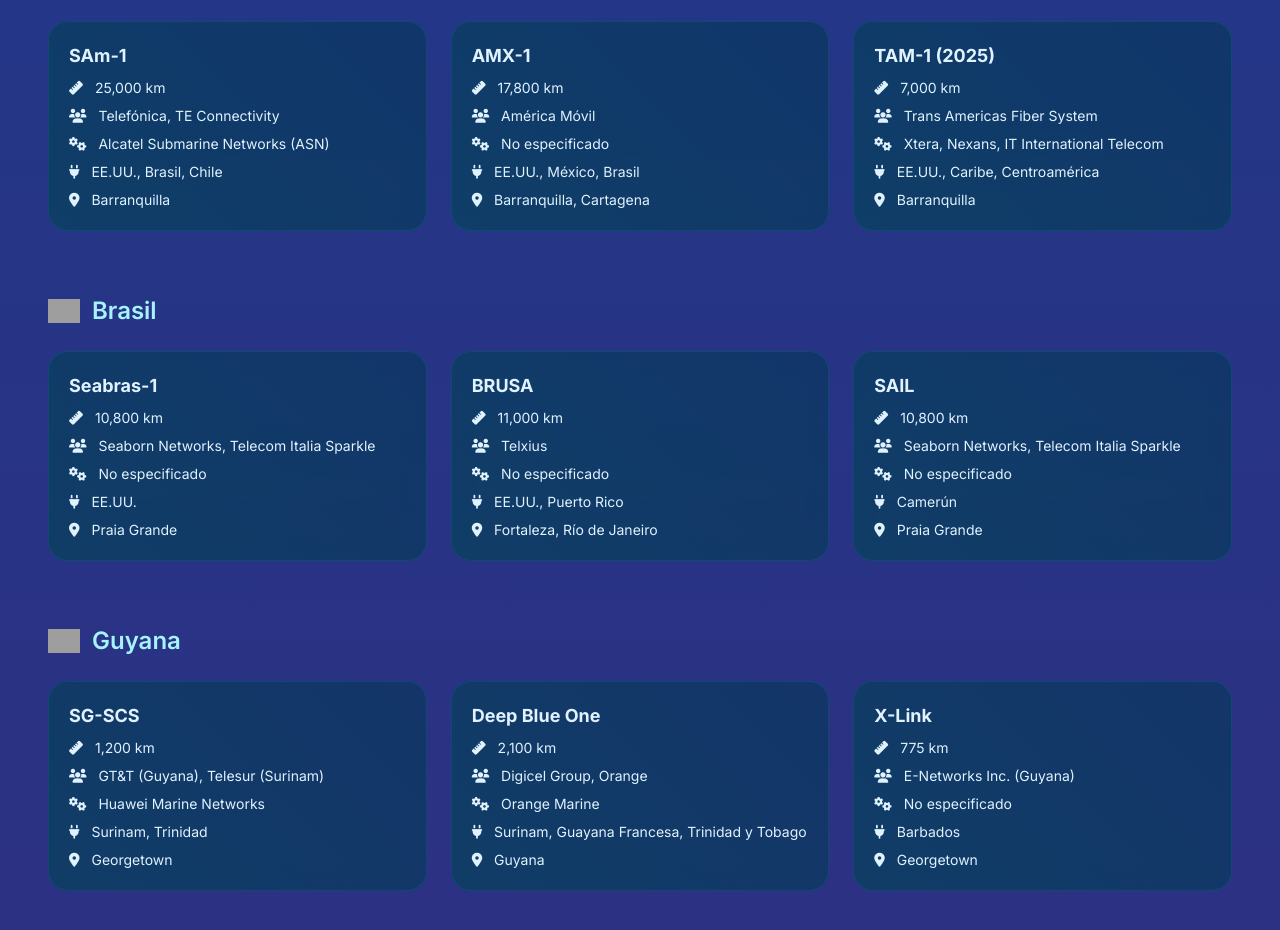
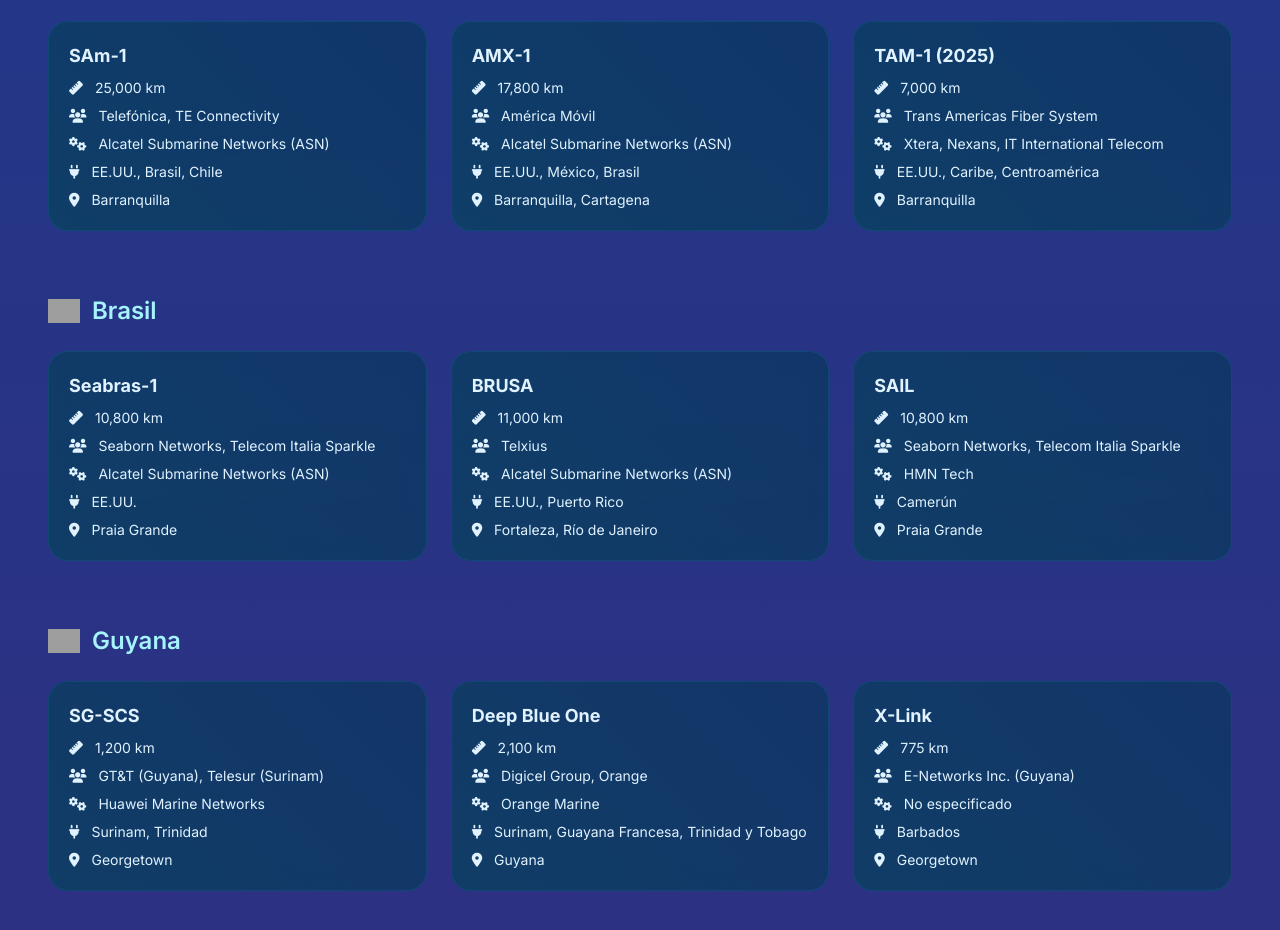
Before and after one commit to JJOM-Dev/JJOM-Dev.github.io, a plain HTML site: page index.html in a window 1280 px wide. Shown: the part 4660-5590 px from the top of the page. Drawn offline with nearby package versions, Linux system fonts and the light colour scheme; grey boxes are pictures that could not be loaded.

Commit message:
Update index.html

```diff
--- a/index.html
+++ b/index.html
@@ -1020,7 +1020,7 @@
                     <h4 class="font-bold text-lg mb-2">AMX-1</h4>
                     <p class="text-sm mb-2"><i class="fas fa-ruler mr-2"></i> 17,800 km</p>
                     <p class="text-sm mb-2"><i class="fas fa-users mr-2"></i> América Móvil</p>
-                    <p class="text-sm mb-2"><i class="fas fa-cogs mr-2"></i> No especificado</p>
+                    <p class="text-sm mb-2"><i class="fas fa-cogs mr-2"></i> Alcatel Submarine Networks (ASN)</p>
                     <p class="text-sm mb-2"><i class="fas fa-plug mr-2"></i> EE.UU., México, Brasil</p>
                     <p class="text-sm"><i class="fas fa-map-marker-alt mr-2"></i> Barranquilla, Cartagena</p>
                 </div>
@@ -1045,7 +1045,7 @@
                     <h4 class="font-bold text-lg mb-2">Seabras-1</h4>
                     <p class="text-sm mb-2"><i class="fas fa-ruler mr-2"></i> 10,800 km</p>
                     <p class="text-sm mb-2"><i class="fas fa-users mr-2"></i> Seaborn Networks, Telecom Italia Sparkle</p>
-                    <p class="text-sm mb-2"><i class="fas fa-cogs mr-2"></i> No especificado</p>
+                    <p class="text-sm mb-2"><i class="fas fa-cogs mr-2"></i> Alcatel Submarine Networks (ASN)</p>
                     <p class="text-sm mb-2"><i class="fas fa-plug mr-2"></i> EE.UU.</p>
                     <p class="text-sm"><i class="fas fa-map-marker-alt mr-2"></i> Praia Grande</p>
                 </div>
@@ -1053,7 +1053,7 @@
                     <h4 class="font-bold text-lg mb-2">BRUSA</h4>
                     <p class="text-sm mb-2"><i class="fas fa-ruler mr-2"></i> 11,000 km</p>
                     <p class="text-sm mb-2"><i class="fas fa-users mr-2"></i> Telxius</p>
-                    <p class="text-sm mb-2"><i class="fas fa-cogs mr-2"></i> No especificado</p>
+                    <p class="text-sm mb-2"><i class="fas fa-cogs mr-2"></i> Alcatel Submarine Networks (ASN)</p>
                     <p class="text-sm mb-2"><i class="fas fa-plug mr-2"></i> EE.UU., Puerto Rico</p>
                     <p class="text-sm"><i class="fas fa-map-marker-alt mr-2"></i> Fortaleza, Río de Janeiro</p>
                 </div>
@@ -1061,7 +1061,7 @@
                     <h4 class="font-bold text-lg mb-2">SAIL</h4>
                     <p class="text-sm mb-2"><i class="fas fa-ruler mr-2"></i> 10,800 km</p>
                     <p class="text-sm mb-2"><i class="fas fa-users mr-2"></i> Seaborn Networks, Telecom Italia Sparkle</p>
-                    <p class="text-sm mb-2"><i class="fas fa-cogs mr-2"></i> No especificado</p>
+                    <p class="text-sm mb-2"><i class="fas fa-cogs mr-2"></i> HMN Tech</p>
                     <p class="text-sm mb-2"><i class="fas fa-plug mr-2"></i> Camerún</p>
                     <p class="text-sm"><i class="fas fa-map-marker-alt mr-2"></i> Praia Grande</p>
                 </div>
```
